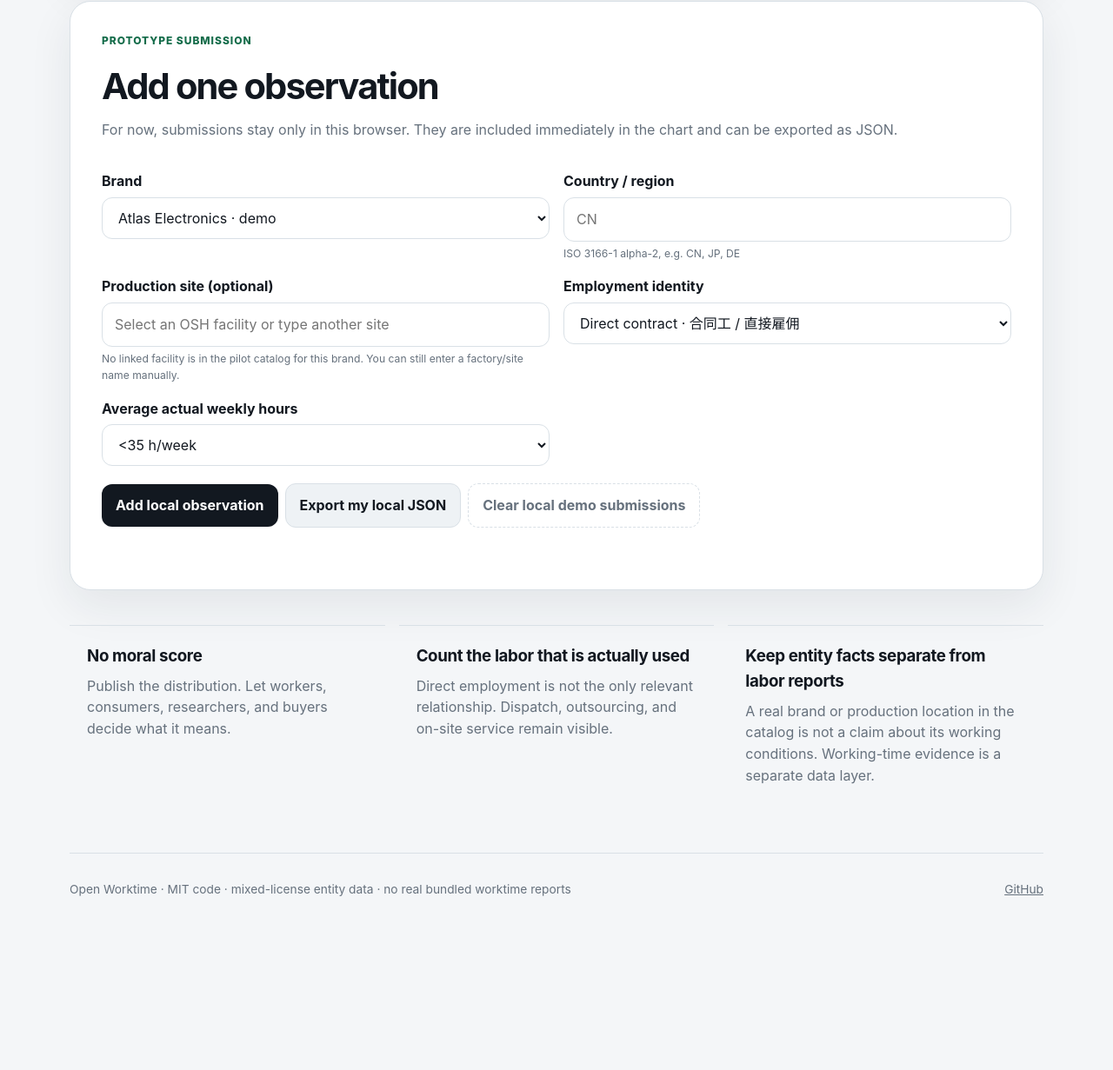
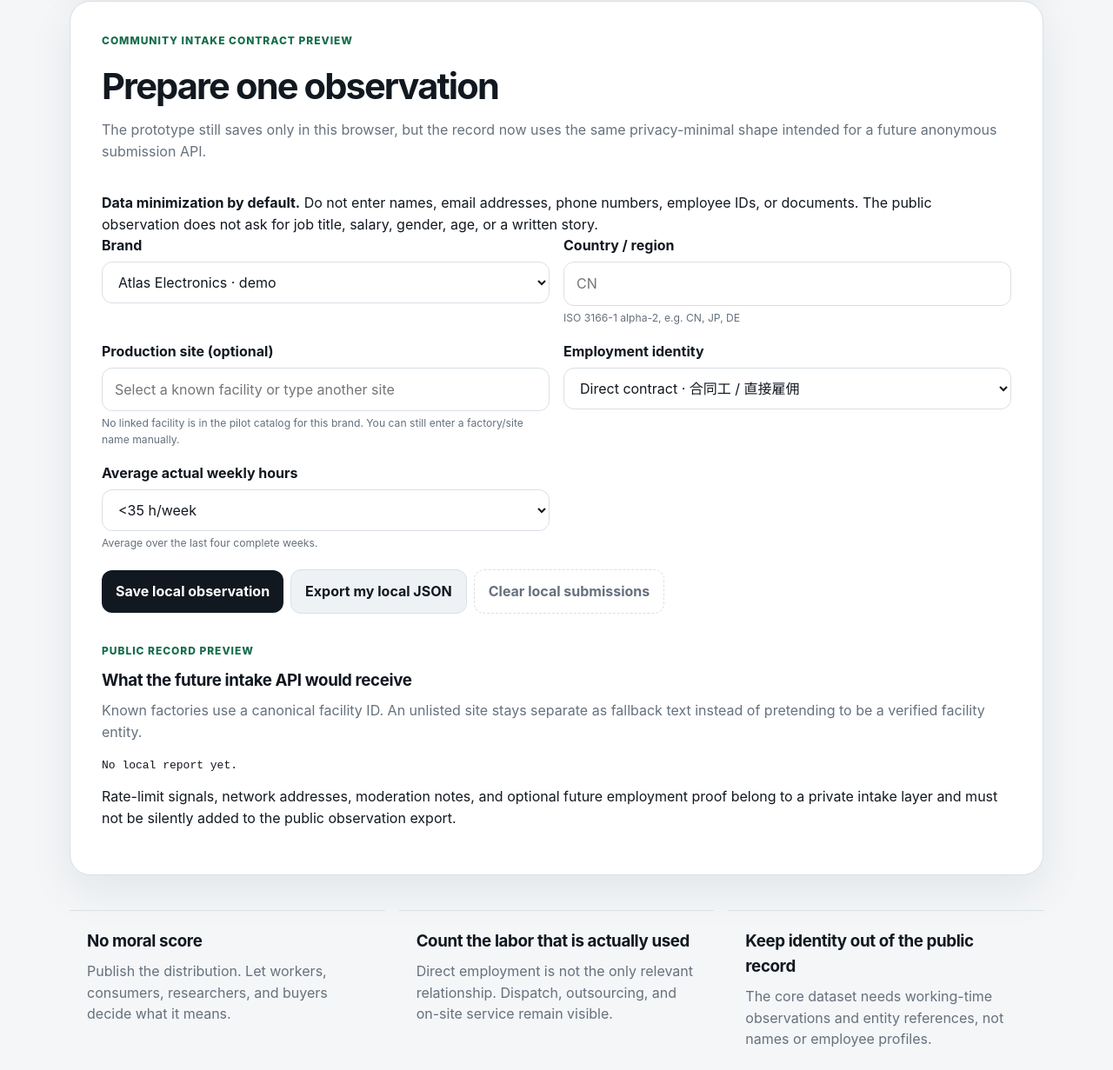
Before and after one commit to 6jingyong/open-worktime, a plain HTML site: page index.html in a window 1280 px wide. Shown: the part 1700-2931 px from the top of the page at 87% size. Before the commit the page ends 2765 px from the top, so only its background shows below. Drawn offline with Linux system fonts and the light colour scheme.

Commit message:
ui: expose privacy-minimal intake contract

```diff
--- a/index.html
+++ b/index.html
@@ -7,6 +7,7 @@
   <title>Open Worktime</title>
   <link rel="stylesheet" href="./styles.css" />
   <link rel="stylesheet" href="./entity.css" />
+  <link rel="stylesheet" href="./intake.css" />
 </head>
 <body>
   <header class="site-header">
@@ -74,10 +75,15 @@
     <section class="panel submit-panel">
       <div class="panel-heading compact">
         <div>
-          <p class="eyebrow">Prototype submission</p>
-          <h2>Add one observation</h2>
-          <p class="muted">For now, submissions stay only in this browser. They are included immediately in the chart and can be exported as JSON.</p>
+          <p class="eyebrow">Community intake contract preview</p>
+          <h2>Prepare one observation</h2>
+          <p class="muted">The prototype still saves only in this browser, but the record now uses the same privacy-minimal shape intended for a future anonymous submission API.</p>
         </div>
+      </div>
+
+      <div class="privacy-boundary" role="note">
+        <strong>Data minimization by default.</strong>
+        <span>Do not enter names, email addresses, phone numbers, employee IDs, or documents. The public observation does not ask for job title, salary, gender, age, or a written story.</span>
       </div>
 
       <form id="report-form">
@@ -95,7 +101,7 @@
 
           <label>
             <span>Production site (optional)</span>
-            <input id="report-facility" list="facility-options" maxlength="200" placeholder="Select an OSH facility or type another site" />
+            <input id="report-facility" list="facility-options" maxlength="200" placeholder="Select a known facility or type another site" />
             <datalist id="facility-options"></datalist>
             <small id="facility-hint">Known facilities will be suggested when available.</small>
           </label>
@@ -108,16 +114,27 @@
           <label>
             <span>Average actual weekly hours</span>
             <select id="report-hours" required></select>
+            <small>Average over the last four complete weeks.</small>
           </label>
         </div>
 
         <div class="form-actions">
-          <button type="submit">Add local observation</button>
+          <button type="submit">Save local observation</button>
           <button id="export-button" class="secondary" type="button">Export my local JSON</button>
-          <button id="clear-button" class="ghost" type="button">Clear local demo submissions</button>
+          <button id="clear-button" class="ghost" type="button">Clear local submissions</button>
         </div>
         <p id="form-status" class="form-status" role="status"></p>
       </form>
+
+      <div class="record-contract">
+        <div>
+          <p class="eyebrow">Public record preview</p>
+          <h3>What the future intake API would receive</h3>
+          <p class="muted">Known factories use a canonical facility ID. An unlisted site stays separate as fallback text instead of pretending to be a verified facility entity.</p>
+        </div>
+        <pre id="record-preview" aria-live="polite">No local report yet.</pre>
+        <p class="contract-note">Rate-limit signals, network addresses, moderation notes, and optional future employment proof belong to a private intake layer and must not be silently added to the public observation export.</p>
+      </div>
     </section>
 
     <section class="principles">
@@ -130,8 +147,8 @@
         <p>Direct employment is not the only relevant relationship. Dispatch, outsourcing, and on-site service remain visible.</p>
       </article>
       <article>
-        <h3>Keep entity facts separate from labor reports</h3>
-        <p>A real brand or production location in the catalog is not a claim about its working conditions. Working-time evidence is a separate data layer.</p>
+        <h3>Keep identity out of the public record</h3>
+        <p>The core dataset needs working-time observations and entity references, not names or employee profiles.</p>
       </article>
     </section>
   </main>
```
